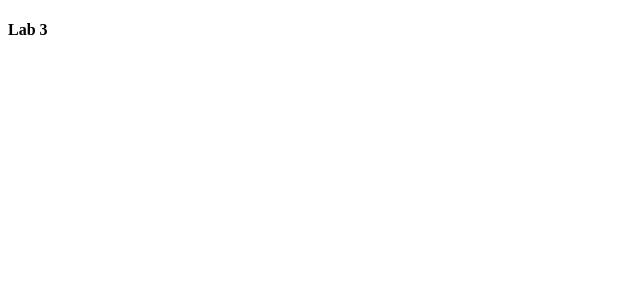
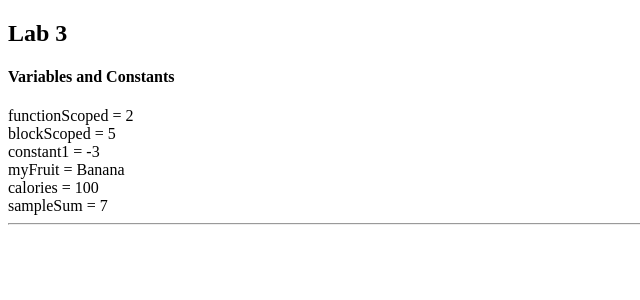
Before and after one commit to yevk55/webdev-client, a Next.js app: page /labs/lab3 in a window 1280 px wide. Shown: the top 300 px of the page, without its empty margins (0-640 px from the left). Built offline with nearby package versions, Linux system fonts and the light colour scheme.

Commit message:
added variables and constants

```diff
--- /dev/null
+++ b/app/labs/lab3/VariablesAndConstants.tsx
@@ -0,0 +1,22 @@
+export default function VariablesAndConstants() {
+  var functionScoped = 2;
+  let blockScoped = 5;
+  const constant1 = functionScoped - blockScoped;
+  let myFruit = "Banana";
+  const calories = 100;
+  const sampleSum = functionScoped + blockScoped;
+
+
+  return (
+    <div id="wd-variables-and-constants">
+      <h4>Variables and Constants</h4>
+      functionScoped = {functionScoped} <br />
+      blockScoped = {blockScoped}       <br />
+      constant1 = {constant1}           <br />
+      myFruit = {myFruit}               <br />
+      calories = {calories}             <br />
+      sampleSum = {sampleSum}
+      <hr />
+    </div>
+  );
+}
--- a/app/labs/lab3/page.tsx
+++ b/app/labs/lab3/page.tsx
@@ -1,5 +1,10 @@
+import VariablesAndConstants from "./VariablesAndConstants";
+
 export default function Lab3() {
   return (
-    <h4>Lab 3</h4>
+    <div id="wd-lab3">
+      <h2>Lab 3</h2>
+      <VariablesAndConstants />
+    </div>
   );
 }
```
